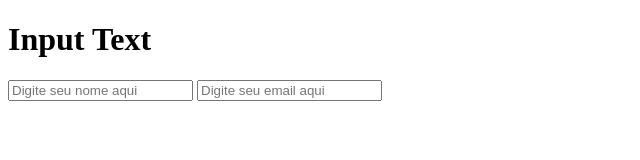
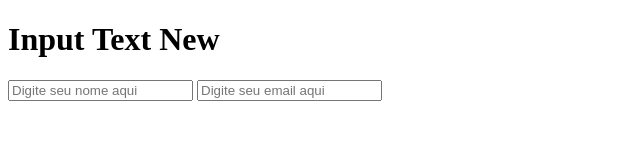
Before and after one commit to AtlasDEV01/aula-input-text, a plain HTML site: page index.html in a window 1280 px wide. Shown: the whole page, without its empty margins (0-640 px from the left). Drawn offline with Linux system fonts and the light colour scheme.

Commit message:
Adicionado palavra New

```diff
--- a/index.html
+++ b/index.html
@@ -7,9 +7,10 @@
     <title>Input Text</title>
 </head>
 <body>
-    <h1>Input Text</h1>
+    <h1>Input Text New</h1>
 
     <input type="text" name="nome" value="" id="nome" placeholder="Digite seu nome aqui">
     <input type="text" name="email" value="" id="email" placeholder="Digite seu email aqui">
+
 </body>
 </html>
```
